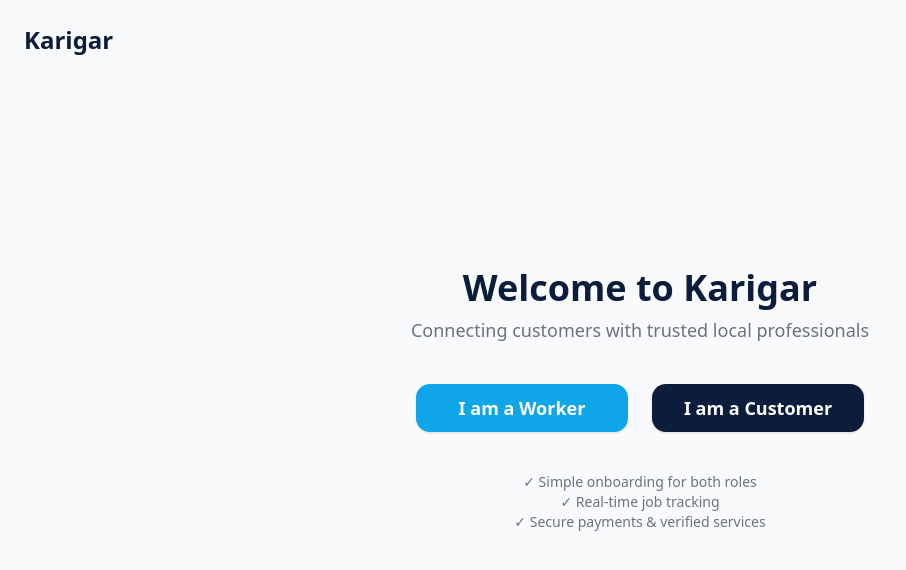
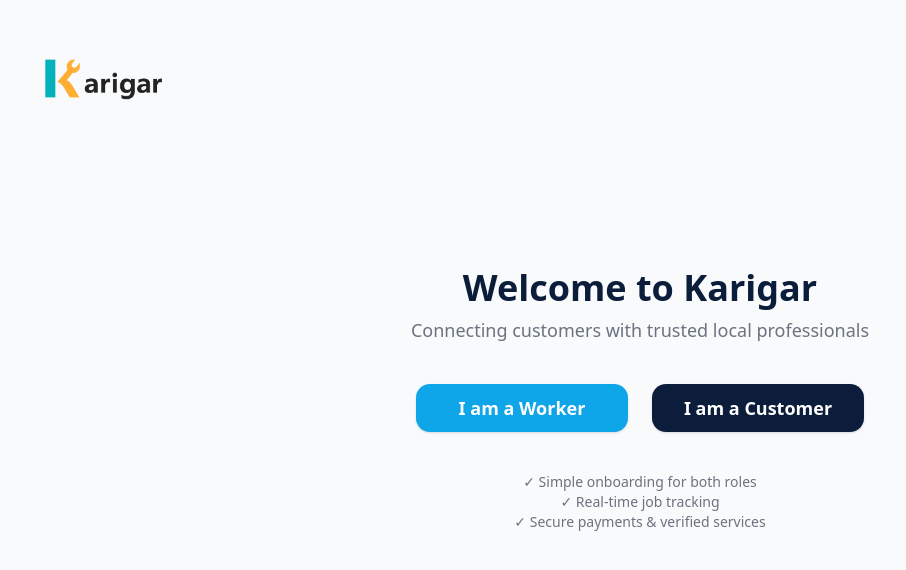
Before and after one commit to SunnyPuniaSP/Karigar, a React app in the folder Frontend/: page / in a window 1280 px wide. Shown: the top 570 px of the page, without its empty margins (0-906 px from the left). Built offline with nearby package versions, Linux system fonts and the light colour scheme; the HTML template or start-up script is replaced by a standard one.

Commit message:
updated logo on landing pages

```diff
--- a/Frontend/src/pages/LandingPage.jsx
+++ b/Frontend/src/pages/LandingPage.jsx
@@ -1,13 +1,13 @@
 import { useNavigate } from "react-router-dom";
 import { Button } from "./ui/button";
-
+import logo from "../assets/logo2.png";
 export default function MainLandingPage() {
   const navigate = useNavigate();
 
   return (
     <div className="min-h-screen flex flex-col items-center justify-center bg-background text-foreground px-4">
-      <div className="absolute top-6 left-6 text-2xl font-bold text-primary">
-        Karigar
+      <div className="absolute top-0 left-6">
+        <img src={logo} className="w-40" />
       </div>
 
       <div className="text-center mb-10">
--- a/Frontend/src/pages/customer/LandingPageCustomer.jsx
+++ b/Frontend/src/pages/customer/LandingPageCustomer.jsx
@@ -1,13 +1,14 @@
 import { useNavigate } from "react-router-dom";
 import { Button } from "../ui/button";
+import logo from "../../assets/logo2.png";
 
 export default function CustomerLandingPage() {
   const navigate = useNavigate();
 
   return (
     <div className="min-h-screen flex flex-col items-center justify-center bg-background text-foreground px-4">
-      <div className="absolute top-6 left-6 text-2xl font-bold text-primary">
-        Karigar
+      <div className="absolute top-0 left-6">
+        <img src={logo} className="w-40" />
       </div>
 
       <div className="text-center mb-10">
--- a/Frontend/src/pages/worker/LandingPageWorker.jsx
+++ b/Frontend/src/pages/worker/LandingPageWorker.jsx
@@ -1,13 +1,14 @@
 import { useNavigate } from "react-router-dom";
 import { Button } from "../ui/button";
+import logo from "../../assets/logo2.png";
 
 export default function WorkerLandingPage() {
   const navigate = useNavigate();
 
   return (
     <div className="min-h-screen flex flex-col items-center justify-center bg-background text-foreground px-4">
-      <div className="absolute top-6 left-6 text-2xl font-bold text-primary">
-        Karigar
+      <div className="absolute top-0 left-6">
+        <img src={logo} className="w-40" />
       </div>
 
       <div className="text-center mb-10">
```
